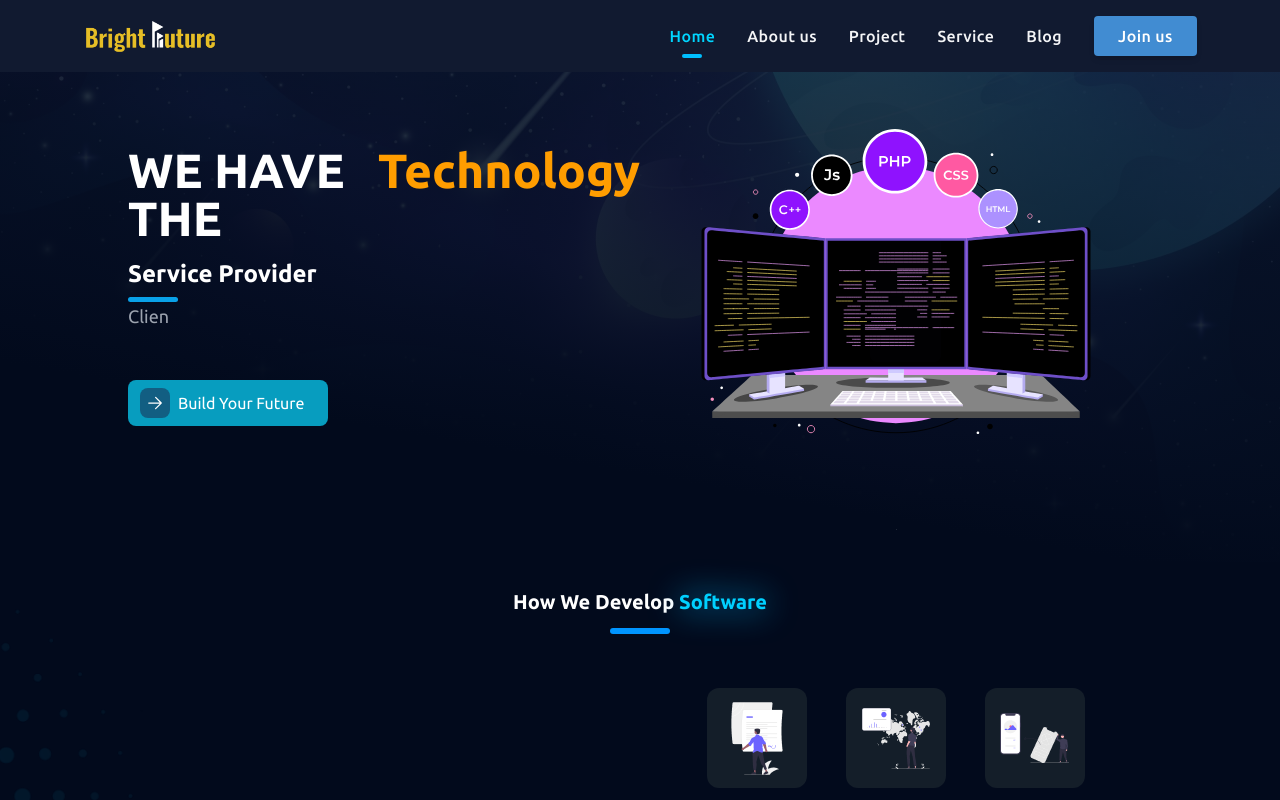
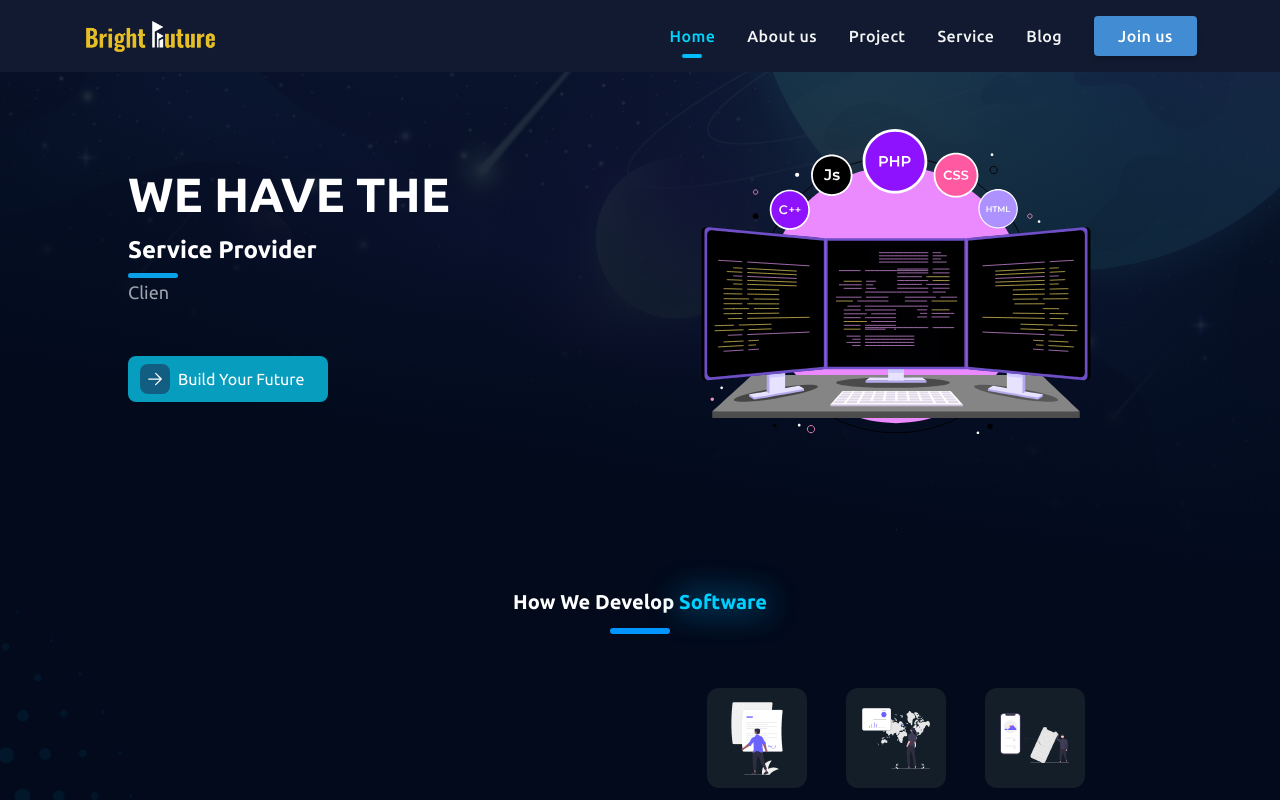
Before and after one commit to brightfuturesoft/portfolio2.0, a React (Create React App) app: page / in a window 1280 px wide. Shown: the top 800 px of the page. Built offline with nearby package versions, Linux system fonts and the light colour scheme; no server answers; a web font is replaced by a local one.

Commit message:
resize head section

```diff
--- a/src/App.css
+++ b/src/App.css
@@ -97,7 +97,7 @@ html{
 .all-project-bg{
   background-image: radial-gradient(37.46% 51.63% at 50% 43.59%, rgb(2, 10, 28) 0%, #020A1C 100%);
   background-size: cover;
-   background-repeat : no-repeat;
+   background-repeat : no-repeat!important;
 }
 .vission-bg{
   background-image: radial-gradient(39.53% 37.94% at 63.76% 51.76%, rgba(2, 10, 28, 0.45) 0%, rgba(2, 10, 28, 0.83) 42.36%, #020A1C 100%),url('../src/Assctes/backgrounds/missionBg.png');
@@ -383,7 +383,8 @@ clip-path: polygon(9% 0, 100% 0, 100% 50%, 100% 100%, 0 100%, 0 100%);
 }
 .p-banner{
   background-image: url('../src/Assctes/backgrounds/banner1.png');
-  background-size: 100%;
+  background-size: cover;
+  background-repeat: no-repeat;
 }
 
 /* width */
--- a/src/component/HeadSection/HeadSection/HeadSection.jsx
+++ b/src/component/HeadSection/HeadSection/HeadSection.jsx
@@ -12,7 +12,7 @@ const HeadSection = () => {
            <div className="px-4 py-5 sm:max-w-xl md:max-w-full lg:max-w-screen-xl md:px-24 lg:px-8 md:grid grid-cols-2 md:w-[85%] w-[98%] mx-auto">
                 <div className="md:flex items-center ">
                           <h4 className="text-lg md:text-left text-center md:hidden block">You have the <div className="text-[orange]">idea</div></h4>
-                        <h1 className='md:text-left text-center md:text-5xl text-2xl md:hidden flex md:font-bold font-[900]'>WE HAVE THE <span className="text-[orange]">TECHNOLOGY</span></h1>
+                        <h1 className='md:text-left md:text-5xl text-xl md:hidden flex md:justify-start justify-center md:font-bold font-[900]'>WE HAVE THE <span className="text-[orange]">TECHNOLOGY</span></h1>
 
                        <div className="flex -mt-10 justify-end overflow-hidden md:hidden ">
                             <Lottie className="md:hidden block" animationData={homeVc} loop={true}/>
@@ -20,7 +20,7 @@ const HeadSection = () => {
 
                    <div className="contain text-white w-full md:block hidden">
                        <h4 className="text-lg md:text-left text-center md:hidden block">You have the <div className="text-[orange]">idea</div></h4>
-                        <h1 className='md:text-left text-center md:text-5xl text-3xl  md:font-bold font-[900] flex gap-2'><div className="text-left">WE HAVE THE</div> <div className="text-[#ff9d00]"> Technology</div></h1>
+                        <h1 className='md:text-left text-center md:text-5xl text-3xl  md:font-bold font-[900] flex gap-2'>WE HAVE THE </h1>
                         <h4 className="font-bold md:mt-4 -mt-20 md:text-2xl text-xl md:w-[auto] w-[170px] mx-auto relative after:absolute after:shadow-lg after:rounded-full after:shadow-[#13ccff] after:bg-[#09a1e8] after:w-[50px] after:h-[5px] after:left-0 after:bottom-0 after:mt-[-20px] pb-3">Service Provider</h4>
                         <span className="md:text-left text-center text-lg text-gray-400 mt-[40px] pt-4">
                               <Typewriter
```
